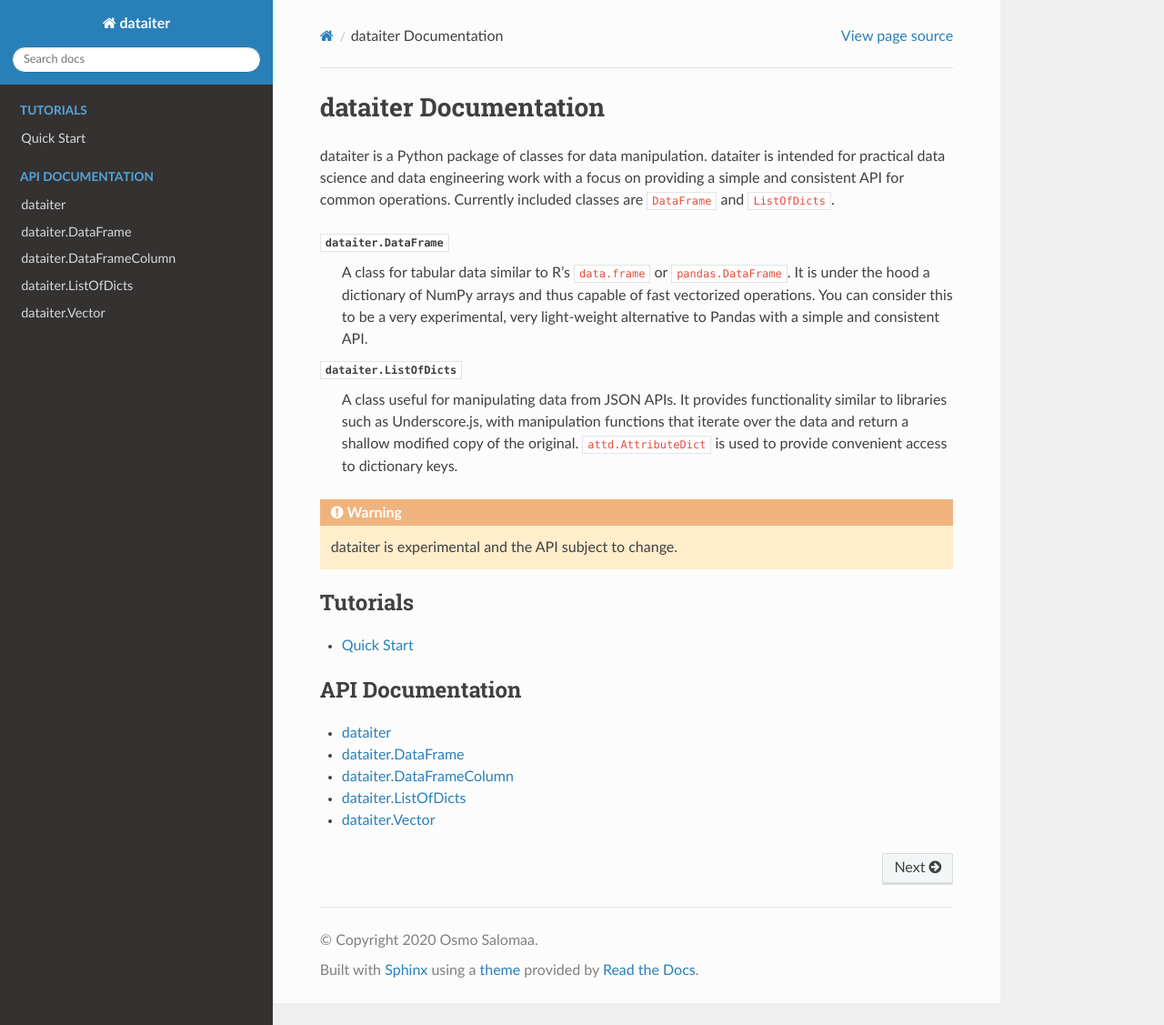
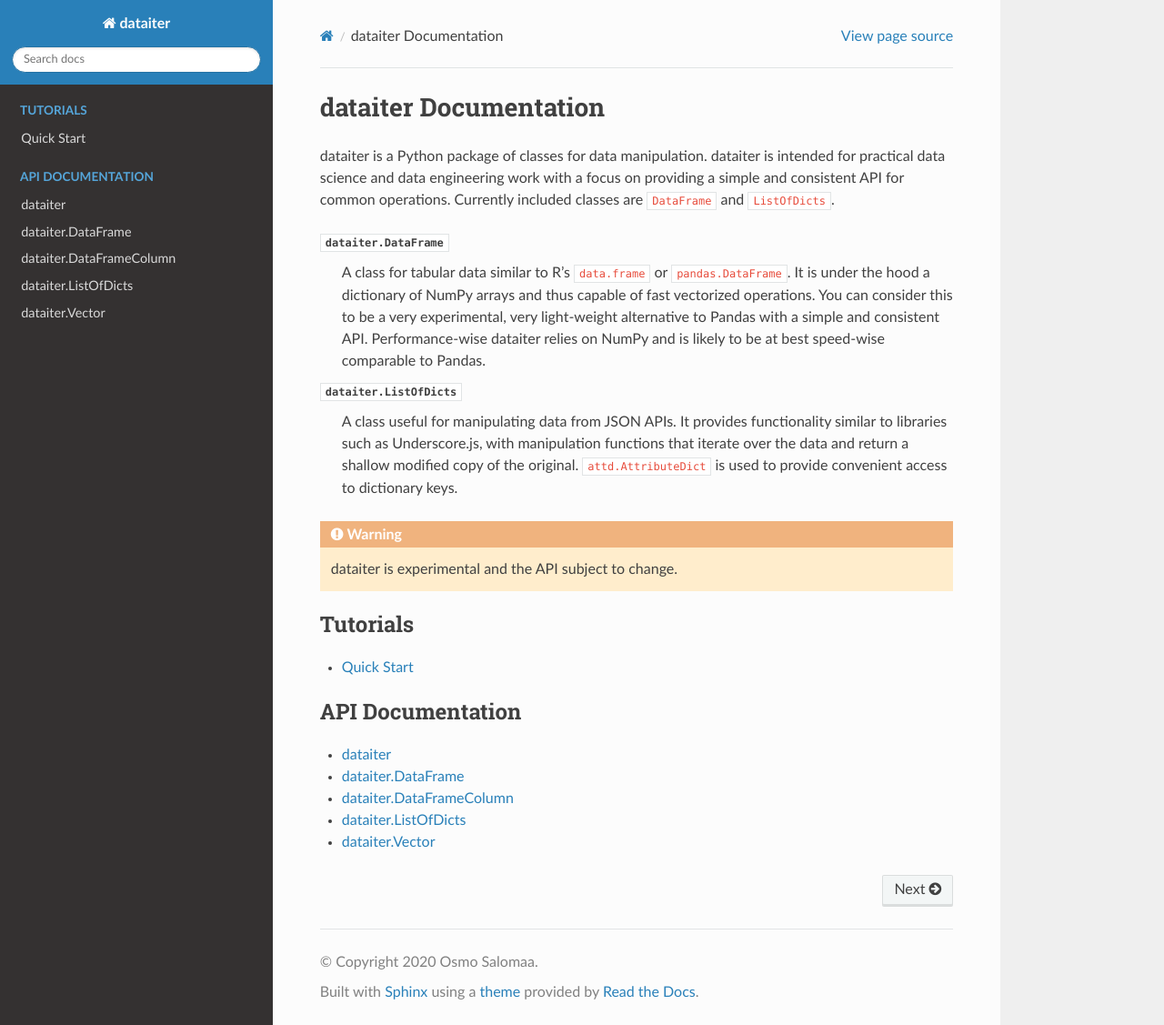
Before and after one commit to otsaloma/dataiter, a Sphinx documentation site: the page built from doc/index.rst, in a window 1280 px wide and 1127 px high. Shown: the whole window at 91% size. Built offline with Sphinx 7.4.7 and the Read the Docs theme 2.0.0, drawn with Linux system fonts in a browser that asks for light colours.

Commit message:
Add note about performance

```diff
--- a/doc/index.rst
+++ b/doc/index.rst
@@ -12,6 +12,8 @@ Currently included classes are ``DataFrame`` and ``ListOfDicts``.
    arrays and thus capable of fast vectorized operations. You can
    consider this to be a very experimental, very light-weight
    alternative to Pandas with a simple and consistent API.
+   Performance-wise dataiter relies on NumPy and is likely to be at
+   best speed-wise comparable to Pandas.
 
 :class:`dataiter.ListOfDicts`
    A class useful for manipulating data from JSON APIs. It provides
```
Also changed, not shown: README.md (+2 -1 lines).
